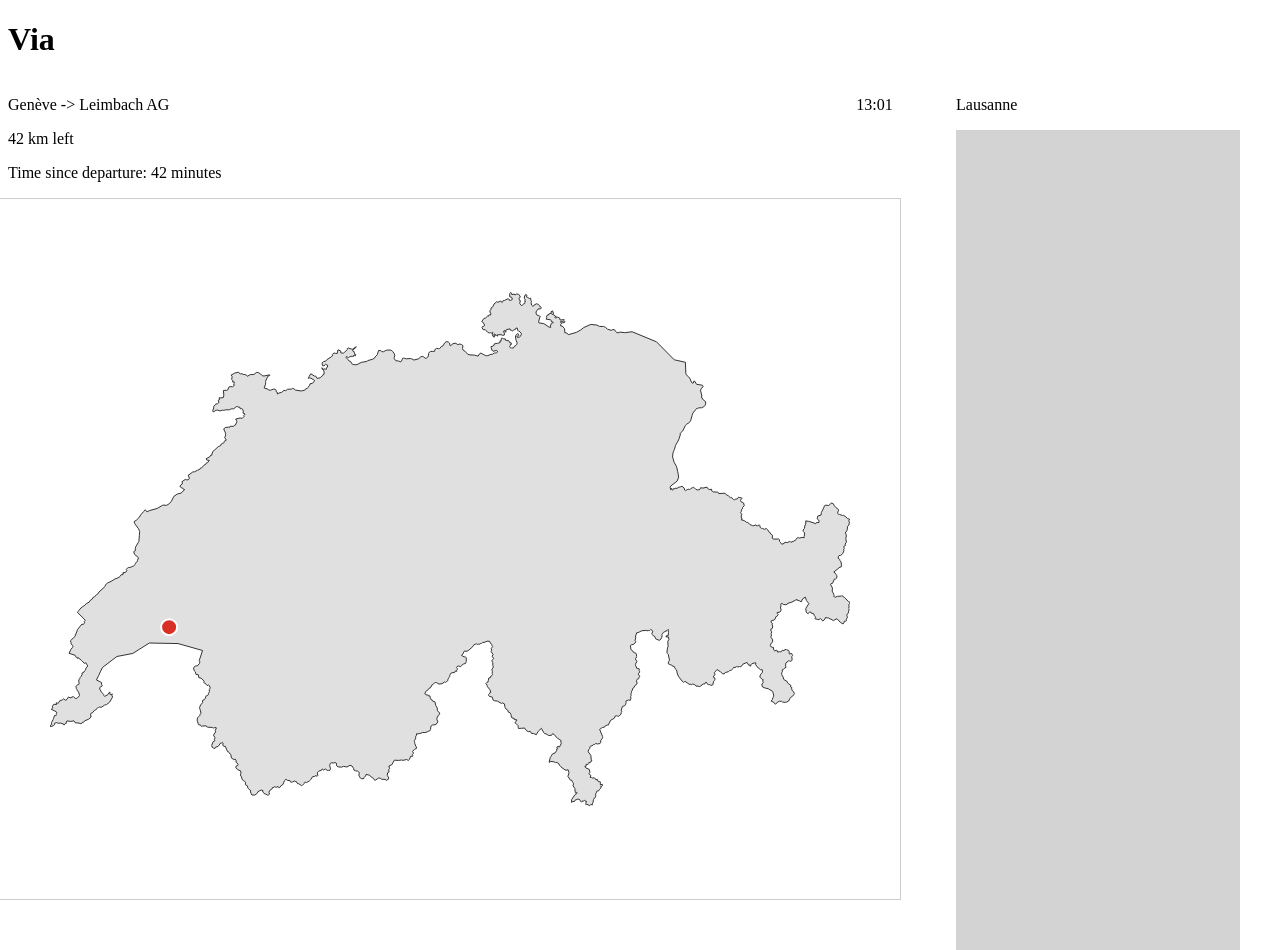
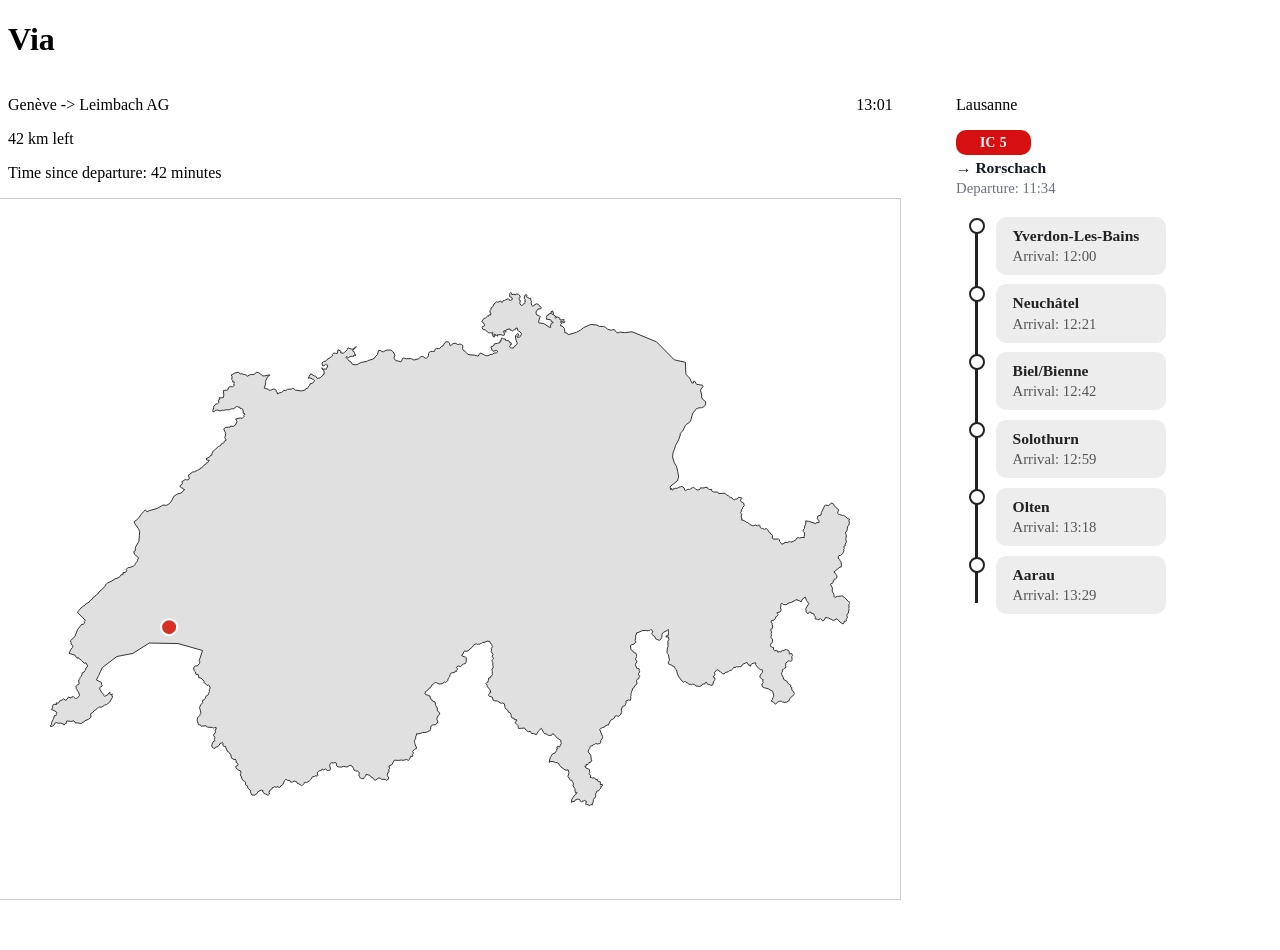
Before and after one commit to com-480-data-visualization/via, a Vue app in the folder via-ui/: page / in a window 1280 px wide. After the commit the page ends 908 px from the top, so only its background shows below. Built offline with nearby package versions, Linux system fonts and the light colour scheme.

Commit message:
first draft for right side menu

```diff
--- a/via-ui/package.json
+++ b/via-ui/package.json
@@ -36,7 +36,7 @@
     "oxlint": "~1.57.0",
     "prettier": "3.8.1",
     "typescript": "~6.0.0",
-    "vite": "^8.0.3",
+    "vite": "^8.0.8",
     "vite-plugin-vue-devtools": "^8.1.1",
     "vue-tsc": "^3.2.6"
   },
--- a/via-ui/src/components/NextTrainSelec.vue
+++ b/via-ui/src/components/NextTrainSelec.vue
@@ -1,15 +1,130 @@
 <script setup lang="ts">
+import { ref } from 'vue';
+
+const trains = [
+  { id: 1, service: 'IC 5', destination: '→ Rorschach', departure: '11:34' },
+  { id: 2, service: 'IC 7', destination: '→ Zürich HB', departure: '11:41' },
+  { id: 3, service: 'RE 12', destination: '→ St. Gallen', departure: '11:55' },
+  { id: 4, service: 'IC 5', destination: '→ Chur', departure: '12:08' },
+];
+const selectedId = ref(1);
+const selectCard = (id: number) => {
+  selectedId.value = id;
+};
 </script>
 
 <template>
-  <div id="next-train-selec"></div>
+  <div id="next-train-selec">
+    <div class="train-list">
+      <article
+        v-for="train in trains"
+        :key="train.id"
+        :class="['train-card', { 'train-card--selected': train.id === selectedId }]"
+        @click="selectCard(train.id)"
+      >
+        <div class="train-card__row">
+          <span class="train-card__service">{{ train.service }}</span>
+          <span class="train-card__destination">{{ train.destination }}</span>
+          <span class="train-card__time">{{ train.departure }}</span>
+        </div>
+
+        <button
+          v-if="train.id === selectedId"
+          class="train-card__confirm"
+          type="button"
+        >
+          Confirm
+        </button>
+      </article>
+    </div>
+  </div>
 </template>
 
 <style scoped>
-    #next-train-selec{
-        width: 90%;
-        border: black;
-        background-color: lightgrey;
-        height: 100%;
-    }
+#next-train-selec {
+  width: 100%;
+  display: flex;
+  justify-content: center;
+  padding: 1rem 0 1.5rem;
+}
+
+.train-list {
+  width: min(360px, 100%);
+  display: grid;
+  gap: 0.85rem;
+}
+
+.train-card {
+  background: #ffffff;
+  border: 1px solid #d7d7d7;
+  border-radius: 16px;
+  box-shadow: 0 8px 18px rgba(22, 33, 62, 0.06);
+  padding: 0.9rem;
+  display: grid;
+  gap: 0.85rem;
+  cursor: pointer;
+  transition: transform 0.2s ease, border-color 0.2s ease, box-shadow 0.2s ease;
+}
+
+.train-card:hover {
+  transform: translateY(-1px);
+}
+
+.train-card--selected {
+  border-color: #d60f11;
+  box-shadow: 0 14px 30px rgba(214, 15, 17, 0.16);
+}
+
+.train-card__row {
+  display: grid;
+  grid-template-columns: auto 1fr auto;
+  align-items: center;
+  gap: 0.75rem;
+}
+
+.train-card__service {
+  display: inline-flex;
+  align-items: center;
+  justify-content: center;
+  min-width: 54px;
+  padding: 0.3rem 0.65rem;
+  background: #d60f11;
+  color: white;
+  font-weight: 700;
+  border-radius: 10px;
+  letter-spacing: 0.03em;
+  font-size: 0.85rem;
+}
+
+.train-card__destination {
+  font-size: 0.97rem;
+  font-weight: 700;
+  color: #111827;
+  line-height: 1.2;
+}
+
+.train-card__time {
+  font-size: 1rem;
+  font-weight: 800;
+  color: #111827;
+  white-space: nowrap;
+}
+
+.train-card__confirm {
+  width: 100%;
+  border: 1px solid #5a5a5a;
+  background: #d60f11;
+  color: white;
+  font-size: 0.9rem;
+  font-weight: 700;
+  padding: 0.75rem 1rem;
+  border-radius: 12px;
+  cursor: pointer;
+  transition: background 0.2s ease, transform 0.2s ease, border-color 0.2s ease;
+}
+
+.train-card__confirm:hover {
+  background: #b60c0f;
+  transform: translateY(-1px);
+}
 </style>
--- a/via-ui/src/components/RightSide.vue
+++ b/via-ui/src/components/RightSide.vue
@@ -1,12 +1,14 @@
 <script setup lang="ts">
 import Position from '@/components/Position.vue'
 import NextTrainSelec from '@/components/NextTrainSelec.vue'
+import StopSelec from '@/components/StopSelec.vue'
 </script>
 
 <template>
 <div id="right-side">
   <Position/>
-  <NextTrainSelec/>
+  <!--<NextTrainSelec/>-->
+      <StopSelec/>
 </div>
 </template>
 
--- /dev/null
+++ b/via-ui/src/components/StopSelec.vue
@@ -0,0 +1,173 @@
+<script setup lang="ts">
+import { ref } from 'vue';
+// Placeholder data for stops
+const stops = [
+  { name: 'Yverdon-Les-Bains', time: '12:00' },
+  { name: 'Neuchâtel', time: '12:21' },
+  { name: 'Biel/Bienne', time: '12:42' },
+  { name: 'Solothurn', time: '12:59' },
+  { name: 'Olten', time: '13:18' },
+  { name: 'Aarau', time: '13:29' },
+];
+const selectedIdx = ref<number|null>(null);
+const selectStop = (idx: number) => {
+  selectedIdx.value = idx;
+};
+</script>
+
+<template>
+  <div class="stopselec-root">
+    <div class="stopselec-header">
+      <span class="stopselec-service">IC 5</span>
+      <span class="stopselec-dest">→ Rorschach</span>
+      <span class="stopselec-depart">Departure: 11:34</span>
+    </div>
+    <div class="stopselec-timeline">
+      <div class="stopselec-timeline-bar"></div>
+      <div class="stopselec-stops">
+        <div
+          v-for="(stop, i) in stops"
+          :key="i"
+          class="stopselec-stop-row"
+        >
+          <div class="stopselec-dot"></div>
+          <div
+            class="stopselec-stop-card"
+            :class="{ 'stopselec-stop-card--selected': selectedIdx === i }"
+            @click="selectStop(i)"
+            tabindex="0"
+            role="button"
+            :aria-pressed="selectedIdx === i"
+          >
+            <div class="stopselec-stop-name">{{ stop.name }}</div>
+            <div class="stopselec-stop-time">Arrival: {{ stop.time }}</div>
+            <button v-if="selectedIdx === i" class="stopselec-confirm">Confirm</button>
+          </div>
+        </div>
+      </div>
+    </div>
+  </div>
+</template>
+
+<style scoped>
+.stopselec-root {
+  width: min(340px, 100%);
+  margin: 0 auto;
+  display: flex;
+  flex-direction: column;
+  gap: 0.7rem;
+}
+.stopselec-header {
+  display: flex;
+  flex-direction: column;
+  gap: 0.2rem;
+  align-items: flex-start;
+  margin-bottom: 0.5rem;
+}
+.stopselec-service {
+  display: inline-flex;
+  align-items: center;
+  justify-content: center;
+  min-width: 54px;
+  padding: 0.3rem 0.65rem;
+  background: #d60f11;
+  color: white;
+  font-weight: 700;
+  border-radius: 10px;
+  letter-spacing: 0.03em;
+  font-size: 0.85rem;
+}
+.stopselec-dest {
+  font-size: 0.97rem;
+  font-weight: 700;
+  color: #111827;
+  line-height: 1.2;
+}
+.stopselec-depart {
+  font-size: 0.92rem;
+  color: #6b7280;
+}
+.stopselec-timeline {
+  position: relative;
+  display: flex;
+  flex-direction: row;
+}
+.stopselec-timeline-bar {
+  width: 2.5px;
+  background: #222;
+  position: absolute;
+  top: 0.7rem;
+  bottom: 0.7rem;
+  left: 19px;
+  z-index: 0;
+}
+.stopselec-stops {
+  display: flex;
+  flex-direction: column;
+  gap: 0.6rem;
+  margin-left: 0.5rem;
+  width: 100%;
+}
+.stopselec-stop-row {
+  display: flex;
+  flex-direction: row;
+  align-items: flex-start;
+  position: relative;
+}
+.stopselec-dot {
+  width: 16px;
+  height: 16px;
+  background: #fff;
+  border: 2.5px solid #222;
+  border-radius: 50%;
+  margin-right: 0.7rem;
+  margin-top: 0.1rem;
+  margin-left: 5px;
+  z-index: 1;
+  box-sizing: border-box;
+}
+.stopselec-stop-card {
+  background: #ededed;
+  border-radius: 10px;
+  padding: 0.5rem 0.9rem;
+  min-width: 170px;
+  display: flex;
+  flex-direction: column;
+  gap: 0.2rem;
+  font-size: 0.97rem;
+  color: #222;
+  box-sizing: border-box;
+  cursor: pointer;
+  border: 2px solid transparent;
+  transition: border-color 0.18s, background 0.18s;
+}
+.stopselec-stop-card--selected {
+  border-color: #d60f11;
+  background: #fff4f4;
+}
+.stopselec-stop-name {
+  font-weight: 600;
+}
+.stopselec-stop-time {
+  font-size: 0.92rem;
+  color: #555;
+}
+.stopselec-confirm {
+  margin-top: 0.5rem;
+  width: 100%;
+  border: 1.5px solid #222;
+  background: #fff;
+  color: #222;
+  font-size: 0.97rem;
+  font-weight: 600;
+  padding: 0.45rem 0;
+  border-radius: 7px;
+  cursor: pointer;
+  transition: background 0.2s, color 0.2s;
+}
+.stopselec-confirm:hover {
+  background: #d60f11;
+  color: #fff;
+  border-color: #d60f11;
+}
+</style>
```
Also changed, not shown: 1 other file (tests, documents, lock files or other folders).
